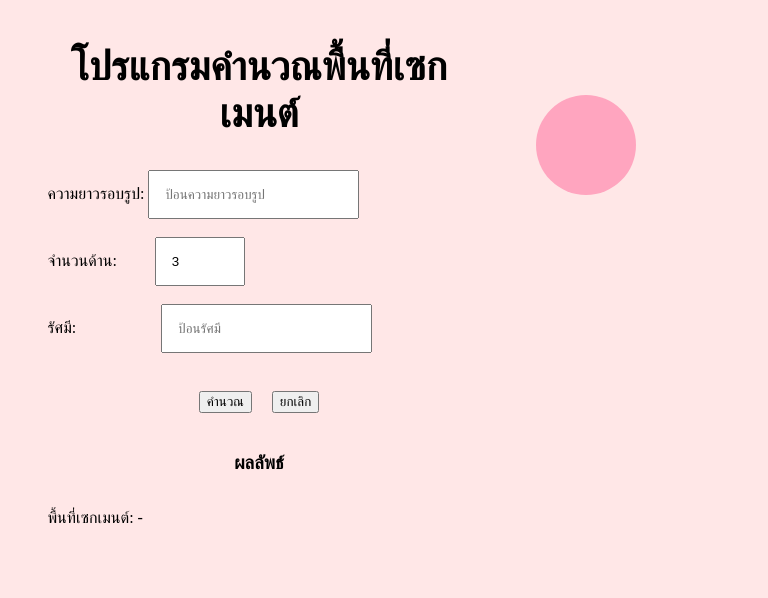
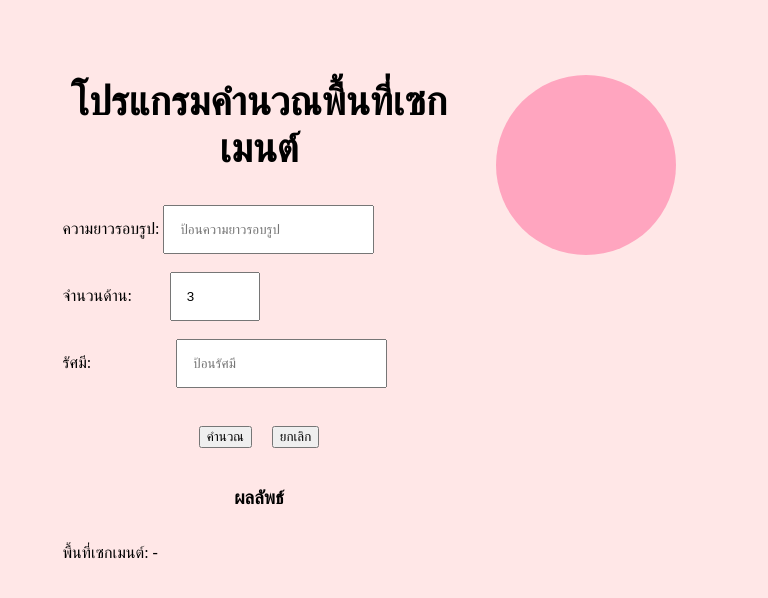
Before and after one commit to warattayabbb/warattayabbb.github.io, a plain HTML site: page index.html in a window 768 px wide. Drawn offline with Linux system fonts and the light colour scheme; a web font is replaced by a local one.

Commit message:
Update style1.css

```diff
--- a/style1.css
+++ b/style1.css
@@ -98,16 +98,23 @@ svg {
 }
 
 @media (max-width: 768px) {
-    body {
-        margin: 10px;
+    .containers{
+        padding: 20px;
     }
     .circle-container {
         flex-direction: column;
     }
 
+    .form-container {
+        flex: 1;
+        min-width: auto;
+        width: 100%;
+        padding: 15px;
+    }
+
     .circle {
-        width: 100px;
-        height: 100px;
+        width: 150px;
+        height: 150px;
         margin-top: 20px;
         transform: translateX(-10px);
     }
@@ -119,8 +126,15 @@ svg {
     }
 }
 
+@media (min-width: 768px) and (max-width: 1024px) {
+    .circle {
+        width: 180px;
+        height: 180px;
+    }
+}
+
 /* สำหรับคอมพิวเตอร์ */
-@media (min-width: 1024px) {
+@media (min-width: 1025px) {
     body {
         justify-content: center;
         margin-left: 150px;
```
